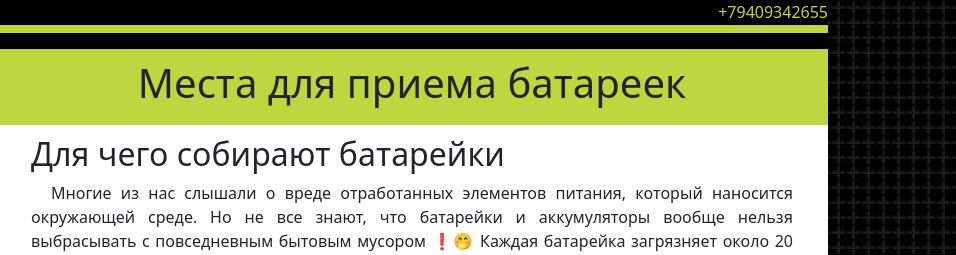
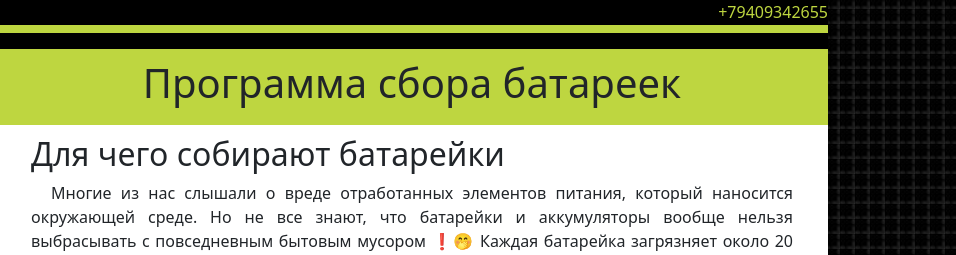
Before and after one commit to idearepublicabh/battery, a plain HTML site: page index.html in a window 1280 px wide. Shown: the top 255 px of the page, 324-1280 px from the left. Drawn offline with nearby package versions, Linux system fonts and the light colour scheme; some icons are missing.

Commit message:
Update index.html

```diff
--- a/index.html
+++ b/index.html
@@ -31,7 +31,7 @@ $("#body").ready(function() {
 					<div class='row'>
 						<div id="header-menu">
 						</div>
-						<div class="pageTitle"><h1>Места для приема батареек</h1></div>
+						<div class="pageTitle"><h1>Программа сбора батареек</h1></div>
 						<div class="ccontent">
 									<h2>Для чего собирают батарейки</h2>
 									<p>Многие из нас слышали о вреде отработанных элементов питания, который наносится окружающей среде. Но не все знают, что батарейки и аккумуляторы вообще нельзя выбрасывать с повседневным бытовым мусором ❗️🤭
```
